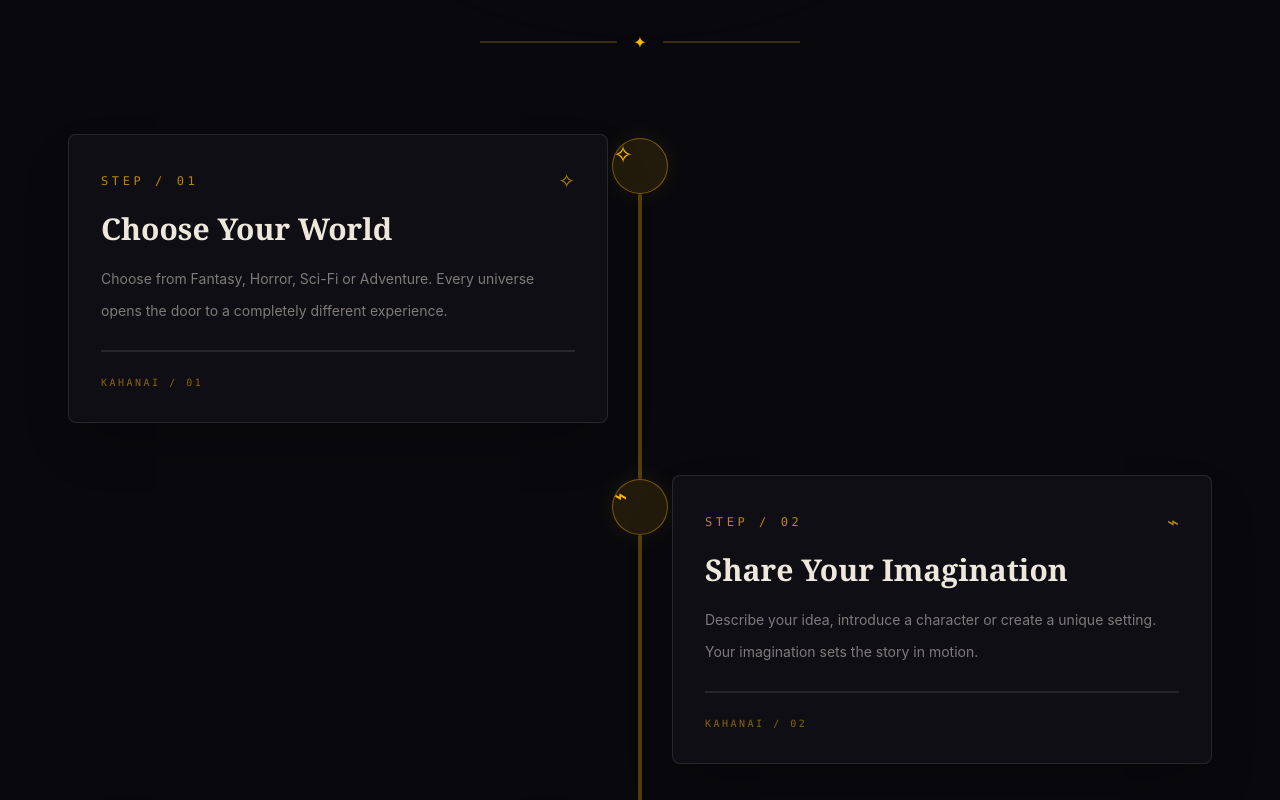
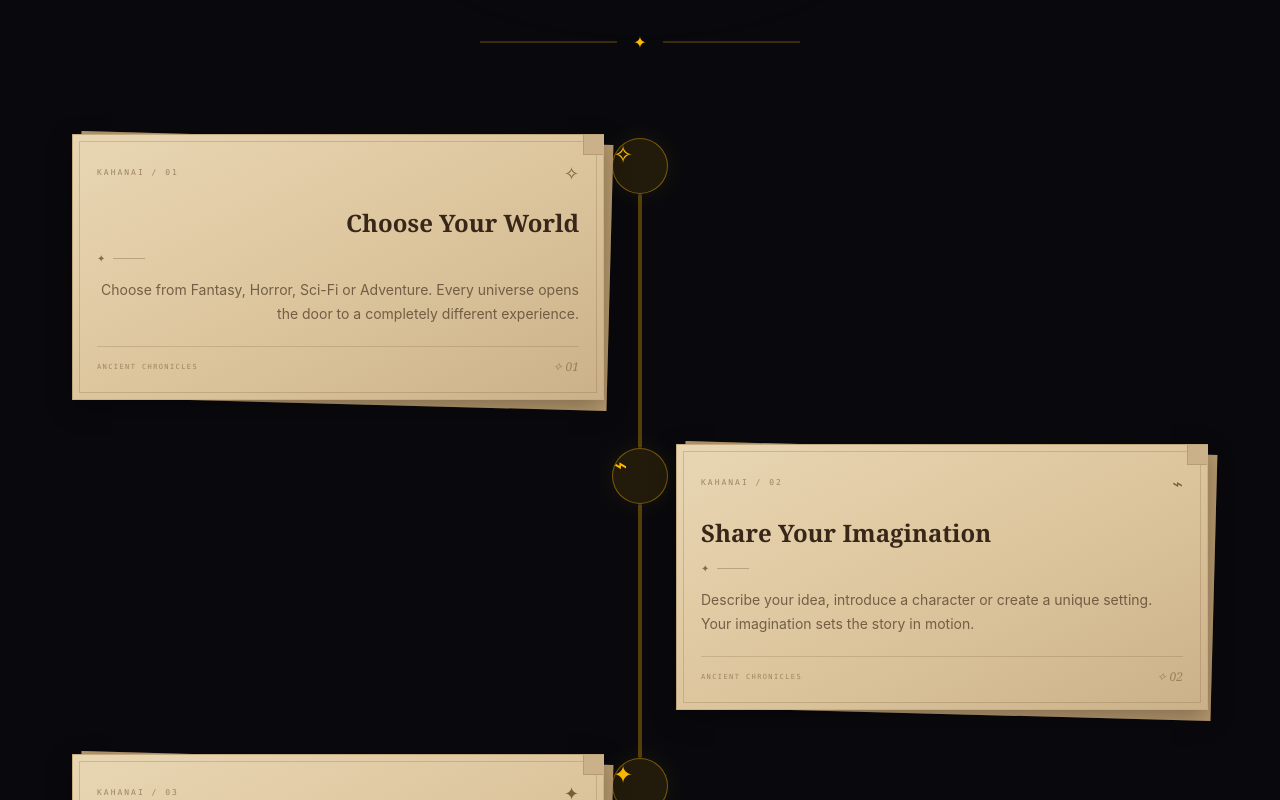
Before and after one commit to anupam-anand-ojha/kahanAi-frontend, a React (Vite) app: page / in a window 1280 px wide. Shown: the part 4320-5120 px from the top of the page. Built offline with nearby package versions, Linux system fonts and the light colour scheme.

Commit message:
redesign howitwork section pages

```diff
--- a/src/components/HowItWorks.jsx
+++ b/src/components/HowItWorks.jsx
@@ -1,4 +1,3 @@
-
 const steps = [
   {
     number: "01",
@@ -40,10 +39,8 @@ function HowItWorks() {
       <div className="pointer-events-none absolute -top-40 left-1/2 h-96 w-96 -translate-x-1/2 rounded-full bg-amber-600/10 blur-[120px]" />
 
       <div className="relative mx-auto max-w-6xl">
-
         {/* Section Heading */}
         <div className="mx-auto mb-20 max-w-2xl text-center">
-
           <div className="badge badge-outline mb-6 border-amber-400/40 px-4 py-4 tracking-[0.3em] text-amber-300">
             THE CREATION PROCESS
           </div>
@@ -56,9 +53,9 @@ function HowItWorks() {
           </h2>
 
           <p className="mx-auto mt-6 max-w-xl text-sm leading-8 text-[#eee8dc]/50 md:text-base">
-            Every great story begins with an idea.
-            Discover how KahanAI transforms your imagination
-            into an unforgettable storytelling experience.
+            Every great story begins with an idea. Discover how KahanAI
+            transforms your imagination into an unforgettable storytelling
+            experience.
           </p>
 
           <div className="divider mx-auto mt-8 max-w-xs before:bg-amber-400/20 after:bg-amber-400/20">
@@ -68,77 +65,86 @@ function HowItWorks() {
 
         {/* Timeline */}
         <ul className="timeline timeline-snap-icon timeline-vertical max-md:timeline-compact">
-
           {steps.map((step, index) => (
             <li key={step.number}>
-
-              {index !== 0 && (
-                <hr className="bg-amber-400/30" />
-              )}
+              {index !== 0 && <hr className="bg-amber-400/30" />}
 
               {/* Timeline Icon */}
               <div className="timeline-middle">
                 <div className="avatar placeholder">
                   <div className="w-14 rounded-full border border-amber-400/40 bg-amber-400/10 text-amber-400 shadow-[0_0_25px_rgba(251,191,36,0.08)]">
-                    <span className="text-2xl">
-                      {step.icon}
-                    </span>
+                    <span className="text-2xl">{step.icon}</span>
                   </div>
                 </div>
               </div>
 
-              {/* Step Card */}
+              {/* Compact Manuscript Page */}
               <div
-                className={`mb-12 ${
+                className={`mb-10 ${
                   index % 2 === 0
                     ? "timeline-start md:text-end"
                     : "timeline-end"
                 }`}
               >
-                <div className="card border border-white/10 bg-[#111016]/90 text-left shadow-2xl transition-all duration-500 hover:-translate-y-1 hover:border-amber-400/40 hover:shadow-[0_15px_50px_rgba(180,120,35,0.08)]">
+                <div className="group relative mx-1">
+                  {/* Slightly Offset Paper Layers */}
+                  <div className="absolute inset-0 translate-x-1.5 translate-y-1 rotate-[1.5deg] border border-[#b99b70]/30 bg-[#b99b70]" />
 
-                  <div className="card-body gap-4 p-6 md:p-8">
+                  {/* Main Page */}
+                  <div className="relative overflow-hidden border border-[#b99b70]/60 bg-gradient-to-br from-[#e8d6b3] via-[#ddc69e] to-[#cbb18a] text-[#493522] shadow-[0_8px_25px_rgba(0,0,0,0.3)] transition-all duration-500 group-hover:-translate-y-1">
+                    <div className="absolute inset-[6px] border border-[#795d3b]/25" />
 
+                    <div className="relative p-5 md:p-6">
+                      {/* Small Header */}
                       <div className="flex items-center justify-between">
-                      <span className="font-mono text-xs tracking-[0.3em] text-amber-400/70">
-                        STEP / {step.number}
+                        <span className="font-mono text-[8px] tracking-[0.25em] text-[#755a3c]/65">
+                          KAHANAI / {step.number}
                         </span>
-
-                      <span className="text-xl text-amber-400/70">
+                        <span className="font-serif text-lg text-[#795d3b]">
                           {step.icon}
                         </span>
                       </div>
 
-                    <h3 className="font-serif text-2xl font-bold text-[#eee8dc] md:text-3xl">
+                      {/* Title */}
+                      <h3 className="mt-5 font-serif text-xl font-bold text-[#382719] md:text-2xl">
                         {step.title}
                       </h3>
 
-                    <p className="text-sm leading-8 text-[#eee8dc]/50">
+                      {/* Ornament */}
+                      <div className="my-3 flex items-center gap-2">
+                        <span className="text-[10px] text-[#8a6842]">✦</span>
+                        <div className="h-px w-8 bg-[#806344]/40" />
+                      </div>
+
+                      {/* Description */}
+                      <p className="text-xs leading-6 text-[#59432e]/80 md:text-sm">
                         {step.description}
                       </p>
 
-                    <div className="divider my-0 before:bg-white/10 after:bg-white/10" />
+                      {/* Footer */}
+                      <div className="mt-5 flex items-center justify-between border-t border-[#806344]/25 pt-3">
+                        <span className="font-mono text-[7px] tracking-[0.2em] text-[#765a3b]/60">
+                          ANCIENT CHRONICLES
+                        </span>
+                        <span className="font-serif text-xs italic text-[#765a3b]/60">
+                          ✧ {step.number}
+                        </span>
+                      </div>
+                    </div>
 
-                    <span className="font-mono text-[10px] tracking-[0.25em] text-amber-400/50">
-                      KAHANAI / {step.number}
-                    </span>
-
+                    {/* Tiny Folded Corner */}
+                    <div className="absolute right-0 top-0 h-5 w-5 border-b border-l border-[#795d3b]/25 bg-[#cbb18a]" />
                   </div>
                 </div>
               </div>
 
-              {index !== steps.length - 1 && (
-                <hr className="bg-amber-400/30" />
-              )}
-
+              {index !== steps.length - 1 && <hr className="bg-amber-400/30" />}
             </li>
           ))}
-
         </ul>
 
         {/* CTA */}
         <div className="mt-16 text-center">
-
           <p className="mb-6 font-serif text-xl italic text-[#eee8dc]/50">
             Your next great story is waiting.
           </p>
@@ -151,9 +157,7 @@ function HowItWorks() {
             Start Your Story
             <span>↗</span>
           </a>
-
         </div>
-
       </div>
     </section>
   );
--- a/src/components/MyStories.jsx
+++ b/src/components/MyStories.jsx
@@ -101,6 +101,7 @@ function MyStories() {
                       <div className="h-px w-full bg-[#493522]" />
                     </div>
                   </div>
+
 
                   {/* Second Page */}
                   <div className="absolute h-48 w-36 -translate-x-7 rotate-[-12deg] border border-[#d2b58a]/50 bg-[#d0b58d] shadow-2xl transition-all duration-700 group-hover/pages:-translate-x-12 group-hover/pages:rotate-[-17deg]">
```
Lines whose indentation alone changed are shown as unchanged.
